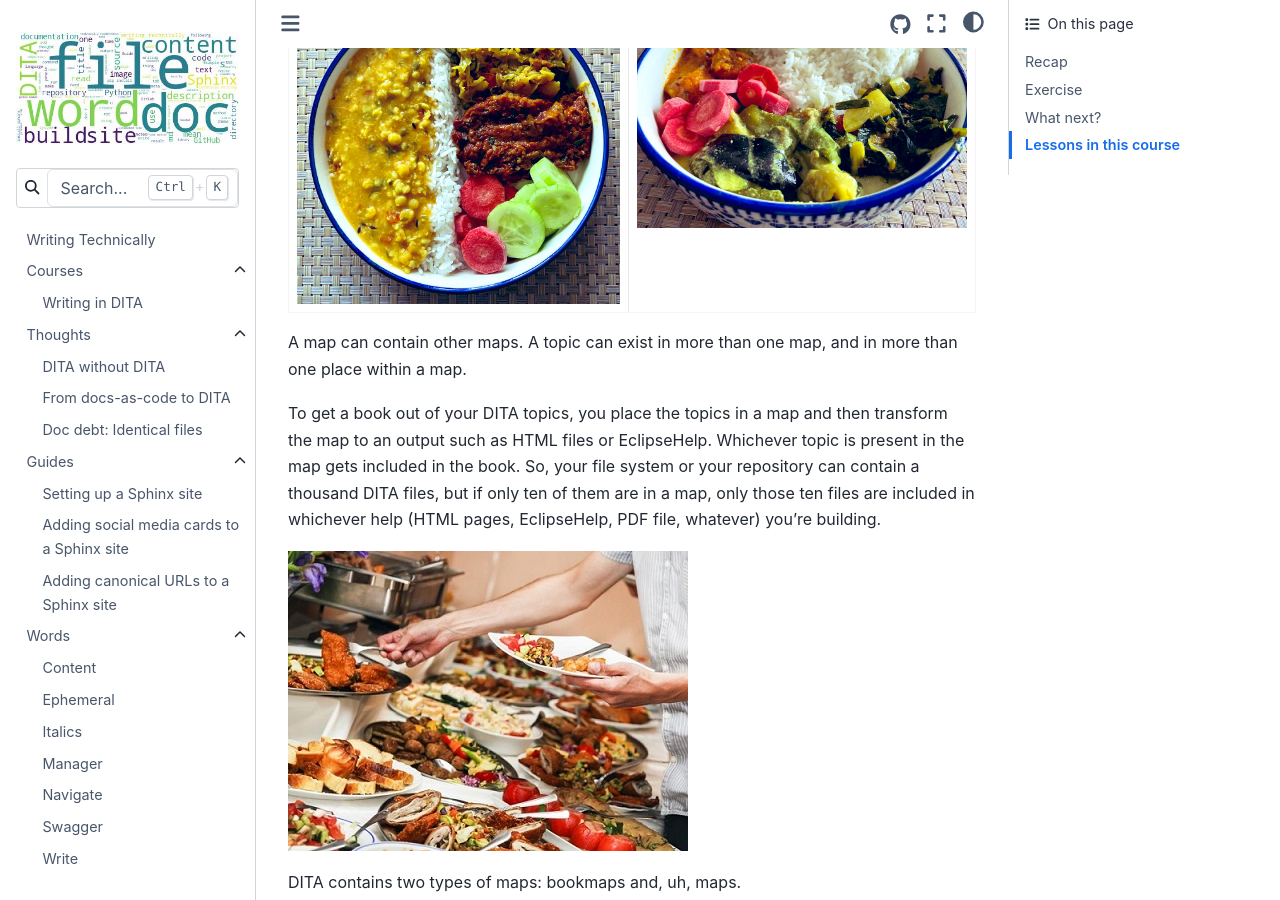
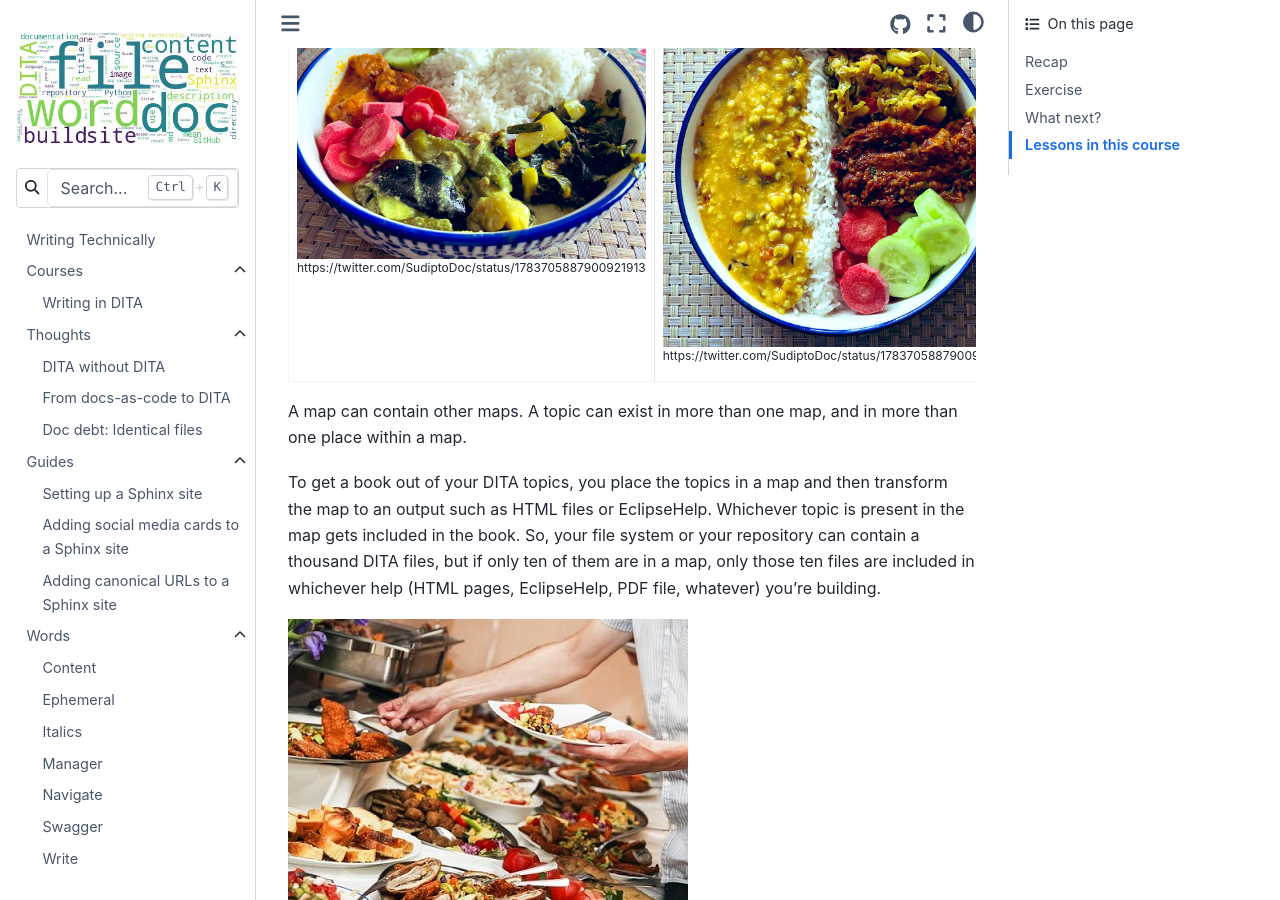
Before and after one commit to AninditaBasu/writing-technically, a Sphinx documentation site: the page built from docs/source/courses-dita-authoring-maps.md, in a window 1280 px wide and 900 px high, scrolled down 731 px. Built offline with Sphinx 7.4.7 and the Sphinx Book theme 1.1.4, drawn with Linux system fonts in a browser that asks for light colours.

Commit message:
dita maps

```diff
--- a/docs/source/courses-dita-authoring-maps.md
+++ b/docs/source/courses-dita-authoring-maps.md
@@ -31,10 +31,10 @@ In this lesson, you'll learn how to assemble topics into a set. In the DITA lang
 
 A map is only a container, wrapper, jacket, or tray that holds topics.
 
-|    |          |
-|-----|-------|
-| ![khatta meetha kaddu and chaney ki daal ka paratha](images/ruchi_1.jpg) <br/><sup>https://twitter.com/RuShuVi/status/1717912810133352717</sup> | ![besan missi, muskat pumpkin, and boondi raita](images/ruchi_2.jpg)<br/><sup>https://twitter.com/RuShuVi/status/1459271182109270023 |
-| ![https://twitter.com/SudiptoDoc/status/1783705887900921913](images/sudipto_1.jpg)| ![https://twitter.com/SudiptoDoc/status/1783705887900921913](images/sudipto_2.jpg)|
+|                                                                                                                                                              |                                                                                                                                                              |
+|--------------------------------------------------------------------------------------------------------------------------------------------------------------|--------------------------------------------------------------------------------------------------------------------------------------------------------------|
+| ![khatta meetha kaddu and chaney ki daal ka paratha](images/ruchi_1.jpg) <br/><sup>https://twitter.com/RuShuVi/status/1717912810133352717</sup>              | ![besan missi, muskat pumpkin, and boondi raita](images/ruchi_2.jpg)<br/><sup>https://twitter.com/RuShuVi/status/1459271182109270023                         |
+| ![https://twitter.com/SudiptoDoc/status/1783705887900921913](images/sudipto_2.jpg) <br/><sup>https://twitter.com/SudiptoDoc/status/1783705887900921913</sup> | ![https://twitter.com/SudiptoDoc/status/1783705887900921913](images/sudipto_1.jpg) <br/><sup>https://twitter.com/SudiptoDoc/status/1783705887900921913</sup> |
 
  A map can contain other maps. A topic can exist in more than one map, and in more than one place within a map.
 
```
